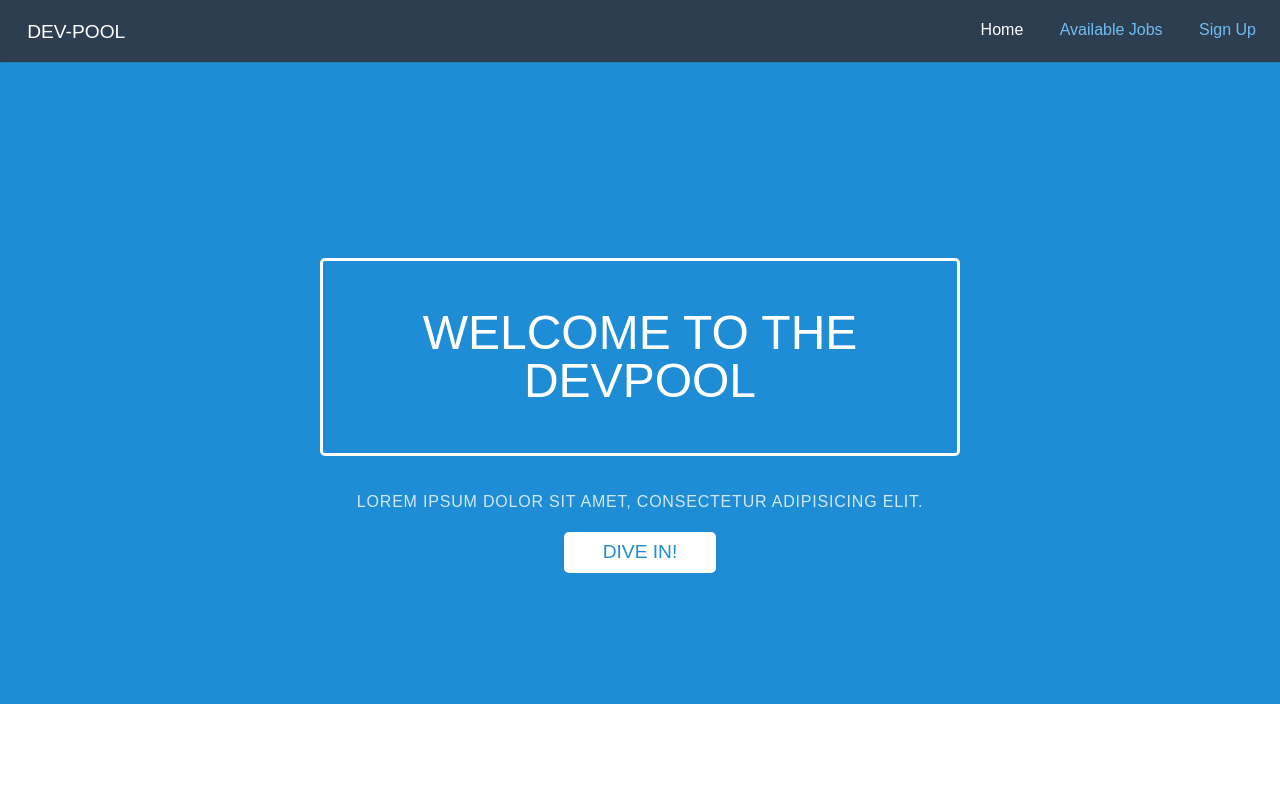
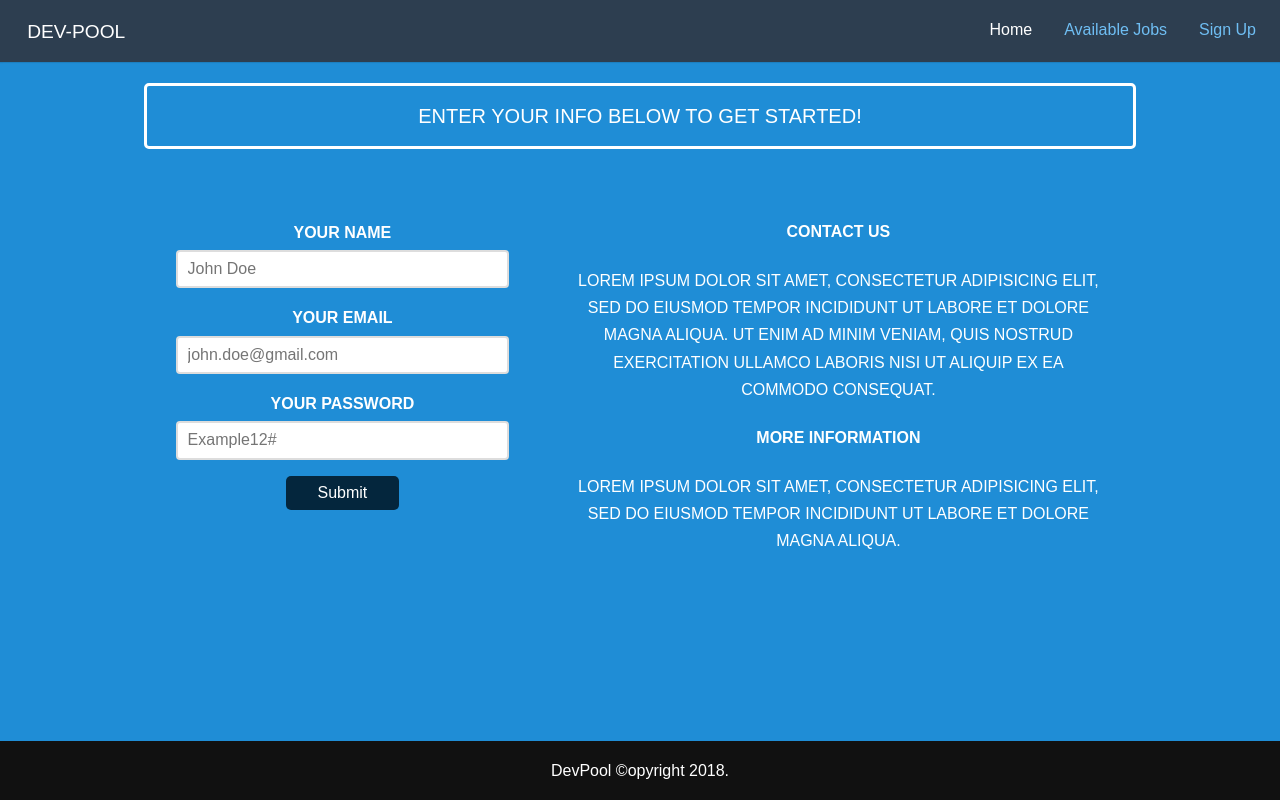
Before and after one commit to Dev-Pool/DevPool, a Vue app in the folder client/: page /#/signup in a window 1280 px wide. Before the commit this address led to /#/. Built offline with nearby package versions, Linux system fonts and the light colour scheme.

Commit message:
made the front end a thing

```diff
--- a/client/index.html
+++ b/client/index.html
@@ -29,31 +29,7 @@
 <body>
   <div id="app"></div>
   <!-- built files will be auto injected -->
+
 </body>
 
-
-<div class="header">
-  <div class="home-menu pure-menu pure-menu-horizontal pure-menu-fixed">
-    <a class="pure-menu-heading" href="">Dev-Pool</a>
-
-    <ul class="pure-menu-list">
-      <li class="pure-menu-item pure-menu-selected"><a href="#" class="pure-menu-link">Home</a></li>
-      <li class="pure-menu-item"><a href="#" class="pure-menu-link">Available Jobs</a></li>
-      <li class="pure-menu-item"><a href="#" class="pure-menu-link">Sign Up</a></li>
-    </ul>
-  </div>
-</div>
-
-<div class="splash-container">
-  <div class="splash">
-    <h1 class="splash-head">Welcome To The DevPool</h1>
-    <p class="splash-subhead">
-      Lorem ipsum dolor sit amet, consectetur adipisicing elit.
-    </p>
-    <p>
-      <a href="" class="pure-button pure-button-primary">Dive In!</a>
-    </p>
-  </div>
-</div>
-
 </html>
--- a/client/src/App.vue
+++ b/client/src/App.vue
@@ -15,13 +15,5 @@ export default {
 
 <style>
  @import './assets/css/dev-pool.css';
-#app {
-  font-family: 'Avenir', Helvetica, Arial, sans-serif;
-  -webkit-font-smoothing: antialiased;
-  -moz-osx-font-smoothing: grayscale;
-  text-align: center;
-  color: #2c3e50;
-  margin-top: 60px;
-}
 
 </style>
--- a/client/src/assets/css/dev-pool.css
+++ b/client/src/assets/css/dev-pool.css
@@ -10,7 +10,7 @@
  */
 body {
     line-height: 1.7em;
-    color: #7f8c8d;
+    color:white;
     font-size: 13px;
 }
 
@@ -21,7 +21,7 @@ h4,
 h5,
 h6,
 label {
-    color: #34495e;
+    color: white;
 }
 
 .pure-img-responsive {
@@ -71,7 +71,7 @@ label {
  * I want my pure-button elements to look a little different
  */
 .pure-button {
-    background-color: #1f8dd6;
+    background-color: #04263d;
     color: white;
     padding: 0.5em 2em;
     border-radius: 5px;
@@ -133,11 +133,11 @@ a.pure-button-primary {
 
 .splash-container {
     background: #1f8dd6;
-    z-index: 1;
+    /* z-index: 1; */
     overflow: hidden;
     /* The following styles are required for the "scroll-over" effect */
     width: 100%;
-    height: 88%;
+    height: 100%;
     top: 0;
     left: 0;
     position: fixed !important;
@@ -179,26 +179,44 @@ a.pure-button-primary {
  */
 .content-wrapper {
     /* These styles are required for the "scroll-over" effect */
-    position: absolute;
-    top: 87%;
+    /* z-index: 2; */
+    background: #1f8dd6;
+    overflow: hidden;
+    /* The following styles are required for the "scroll-over" effect */
     width: 100%;
-    min-height: 12%;
-    z-index: 2;
-    background: white;
+    height: 100%;
+    top: 0;
+    left: 0;
+    position: fixed !important;
 
 }
 
 /* We want to give the content area some more padding */
 .content {
     padding: 1em 1em 3em;
+     width: 80%;
+    height: 100%;
+    margin: auto;
+    position: absolute;
+    top: 100px; left: 0; bottom: 0; right: 0;
+    text-align: center;
+    text-transform: uppercase;
 }
 
 /* This is the class used for the main content headers (<h2>) */
 .content-head {
-    font-weight: 400;
+    /* font-weight: 400;
     text-transform: uppercase;
     letter-spacing: 0.1em;
-    margin: 2em 0 1em;
+    margin: 2em 0 1em; */
+    font-size: 20px;
+    font-weight: bold;
+    color: white;
+    border: 3px solid white;
+    padding: 1em 1.6em;
+    font-weight: 100;
+    border-radius: 5px;
+    line-height: 1em;
 }
 
 /* This is a modifier class used when the content-head is inside a ribbon */
@@ -208,7 +226,7 @@ a.pure-button-primary {
 
 /* This is the class used for the content sub-headers (<h3>) */
 .content-subhead {
-    color: #1f8dd6;
+    color: white;
 }
     .content-subhead i {
         margin-right: 7px;
--- a/client/src/components/HelloWorld.vue
+++ /dev/null
@@ -1,36 +0,0 @@
-<template>
-  <div class="hello">
-    <h1>{{ msg }}</h1>
-    <h2>DevPool</h2>
-  </div>
-
-</template>
-
-<script>
-export default {
-  name: 'HelloWorld',
-  data () {
-    return {
-      msg: 'Hello World'
-    }
-  }
-}
-</script>
-
-<!-- Add "scoped" attribute to limit CSS to this component only -->
-<style scoped>
-h1, h2 {
-  font-weight: normal;
-}
-ul {
-  list-style-type: none;
-  padding: 0;
-}
-li {
-  display: inline-block;
-  margin: 0 10px;
-}
-a {
-  color: #42b983;
-}
-</style>
--- /dev/null
+++ b/client/src/components/Jobs.vue
@@ -0,0 +1,99 @@
+<template>
+  <div>
+    <!--This is the header with buttons for "Available Jobs", "Sign Up", etc.-->
+    <div class="header">
+      <div class="home-menu pure-menu pure-menu-horizontal pure-menu-fixed">
+
+        <router-link to="/">
+        <a class="pure-menu-heading">Dev-Pool</a>
+        </router-link>
+
+        <ul class="pure-menu-list">
+
+          <router-link to="/">
+            <li class="pure-menu-item pure-menu-selected"><a class="pure-menu-link">Home</a></li>
+          </router-link>
+
+          <router-link to="Jobs">
+            <li class="pure-menu-item"><a class="pure-menu-link">Available Jobs</a></li>
+          </router-link>
+
+          <router-link to="SignUp">
+          <li class="pure-menu-item"><a class="pure-menu-link">Sign Up</a></li>
+          </router-link>
+
+
+        </ul>
+      </div>
+    </div>
+
+    <!-- This will where we can populate the jobs at-->
+    <div class="content-wrapper">
+      <div class="content">
+        <h2 class="content-head is-center">Available Jobs Near You</h2>
+
+        <div class="pure-g">
+          <div class="l-box pure-u-1 pure-u-md-1-2 pure-u-lg-1-4">
+
+            <h3 class="content-subhead">
+              <i class="fa"></i>
+              Job#1 Company Name
+            </h3>
+            <p>
+              Job#1 Description
+            </p>
+          </div>
+          <div class="l-box pure-u-1 pure-u-md-1-2 pure-u-lg-1-4">
+            <h3 class="content-subhead">
+              <i class="fa"></i>
+              This can be other stuff
+            </h3>
+            <p>
+              Phasellus eget enim eu lectus faucibus vestibulum. Suspendisse sodales pellentesque elementum.
+            </p>
+          </div>
+          <div class="l-box pure-u-1 pure-u-md-1-2 pure-u-lg-1-4">
+            <h3 class="content-subhead">
+              <i class="fa"></i>
+              Dang Ole More Stuff
+            </h3>
+            <p>
+              Phasellus eget enim eu lectus faucibus vestibulum. Suspendisse sodales pellentesque elementum.
+            </p>
+          </div>
+          <div class="l-box pure-u-1 pure-u-md-1-2 pure-u-lg-1-4">
+            <h3 class="content-subhead">
+              <i class="fa"></i>
+              There's so much room for activities!!!
+            </h3>
+            <p>
+              Phasellus eget enim eu lectus faucibus vestibulum. Suspendisse sodales pellentesque elementum.
+            </p>
+          </div>
+        </div>
+      </div>
+    </div>
+    <div class="footer l-box is-center">
+      DevPool ©opyright 2018.
+    </div>
+
+  </div>
+</template>
+
+<script>
+  export default {
+    name: 'Jobs',
+    data() {
+      return {
+
+      }
+    }
+  }
+
+</script>
+
+<!-- Add "scoped" attribute to limit CSS to this component only -->
+<style>
+
+
+</style>
--- /dev/null
+++ b/client/src/components/Main.vue
@@ -0,0 +1,66 @@
+<template>
+  <div>
+    <!--This is the header with buttons for "Available Jobs", "Sign Up", etc.-->
+    <div class="header">
+      <div class="home-menu pure-menu pure-menu-horizontal pure-menu-fixed">
+
+        <router-link to="/">
+        <a class="pure-menu-heading">Dev-Pool</a>
+        </router-link>
+
+        <ul class="pure-menu-list">
+
+          <router-link to="/">
+            <li class="pure-menu-item pure-menu-selected"><a class="pure-menu-link">Home</a></li>
+          </router-link>
+
+          <router-link to="Jobs">
+            <li class="pure-menu-item"><a class="pure-menu-link">Available Jobs</a></li>
+          </router-link>
+
+          <router-link to="SignUp">
+          <li class="pure-menu-item"><a class="pure-menu-link">Sign Up</a></li>
+          </router-link>
+
+        </ul>
+      </div>
+    </div>
+    <!--This is the first section of the layout and will be essentially the landing page -->
+    <div class="splash-container">
+      <div class="splash">
+        <h1 class="splash-head">Welcome to the DevPool</h1>
+        <p class="splash-subhead">
+          A helpful app for current developer jobs.
+        </p>
+        <p>
+          <router-link to="Jobs">
+          <a class="pure-button pure-button-primary">Dive In!</a>
+          </router-link>
+        </p>
+      </div>
+    </div>
+
+  <!--this is the footer-->
+    <div class="footer l-box is-center">
+      DevPool ©opyright 2018.
+    </div>
+  </div>
+</template>
+
+<script>
+  export default {
+    name: 'Main',
+    data() {
+      return {
+
+      }
+    }
+  }
+
+</script>
+
+<!-- Add "scoped" attribute to limit CSS to this component only -->
+<style scoped>
+
+
+</style>
--- /dev/null
+++ b/client/src/components/SignUp.vue
@@ -0,0 +1,97 @@
+<template>
+  <div>
+    <!--This is the header with buttons for "Available Jobs", "Sign Up", etc.-->
+    <div class="header">
+      <div class="home-menu pure-menu pure-menu-horizontal pure-menu-fixed">
+
+        <router-link to="/">
+          <a class="pure-menu-heading">Dev-Pool</a>
+        </router-link>
+
+        <ul class="pure-menu-list">
+
+          <router-link to="/">
+            <li class="pure-menu-item pure-menu-selected"><a class="pure-menu-link">Home</a></li>
+          </router-link>
+
+          <router-link to="Jobs">
+            <li class="pure-menu-item"><a class="pure-menu-link">Available Jobs</a></li>
+          </router-link>
+
+          <router-link to="SignUp">
+            <li class="pure-menu-item"><a class="pure-menu-link">Sign Up</a></li>
+          </router-link>
+
+        </ul>
+      </div>
+    </div>
+
+    <!-- form for user signing up for app -->
+    <div class="content-wrapper">
+      <div class="content">
+        <h2 class="content-head is-center">Enter Your Info Below To Get Started!</h2>
+
+        <div class="pure-g">
+          <div class="l-box-lrg pure-u-1 pure-u-md-2-5">
+            <form class="pure-form pure-form-stacked">
+              <fieldset>
+
+                <label for="name">Your Name</label>
+                <input id="name" type="text" placeholder="John Doe">
+
+
+                <label for="email">Your Email</label>
+                <input id="email" type="email" placeholder="john.doe@gmail.com">
+
+                <label for="password">Your Password</label>
+                <input id="password" type="password" placeholder="Example12#">
+
+                <button type="submit" class="pure-button">Submit</button>
+              </fieldset>
+            </form>
+          </div>
+
+        <!--contact us info if we need it-->
+          <div class="l-box-lrg pure-u-1 pure-u-md-3-5">
+            <h4>Contact Us</h4>
+            <p>
+              Lorem ipsum dolor sit amet, consectetur adipisicing elit, sed do eiusmod
+              tempor incididunt ut labore et dolore magna aliqua. Ut enim ad minim veniam,
+              quis nostrud exercitation ullamco laboris nisi ut aliquip ex ea commodo
+              consequat.
+            </p>
+
+            <h4>More Information</h4>
+            <p>
+              Lorem ipsum dolor sit amet, consectetur adipisicing elit, sed do eiusmod
+              tempor incididunt ut labore et dolore magna aliqua.
+            </p>
+          </div>
+        </div>
+      </div>
+    </div>
+
+ <!--this is the footer-->
+    <div class="footer l-box is-center">
+      DevPool ©opyright 2018.
+    </div>
+  </div>
+
+</template>
+
+<script>
+  export default {
+    data() {
+      return {
+
+      }
+    }
+  }
+
+</script>
+
+<!-- Add "scoped" attribute to limit CSS to this component only -->
+<style>
+
+
+</style>
--- a/client/src/components/Test.vue
+++ /dev/null
@@ -1,20 +0,0 @@
-<template>
-  <div>
-    <h2>This is a test page</h2>
-  </div>
-
-</template>
-
-<script>
-export default {
-  data () {
-    return
-  }
-}
-</script>
-
-<!-- Add "scoped" attribute to limit CSS to this component only -->
-<style>
-
-
-</style>
--- a/client/src/router/index.js
+++ b/client/src/router/index.js
@@ -1,7 +1,8 @@
 import Vue from 'vue'
 import Router from 'vue-router'
-import HelloWorld from '@/components/HelloWorld'
-import Test from '@/components/Test'
+import Main from '@/components/Main'
+import SignUp from '@/components/SignUp'
+import Jobs from '@/components/Jobs'
 
 Vue.use(Router)
 
@@ -9,13 +10,18 @@ export default new Router({
   routes: [
     {
       path: '/',
-      name: 'HelloWorld',
-      component: HelloWorld
+      name: 'Main',
+      component: Main
     },
     {
-      path:'/test',
-      name: 'Test',
-      component: Test
+      path:'/signup',
+      name: 'SignUp',
+      component: SignUp
+    },
+    {
+      path:'/jobs',
+      name: 'Jobs',
+      component: Jobs
     }
   ]
 })
```
